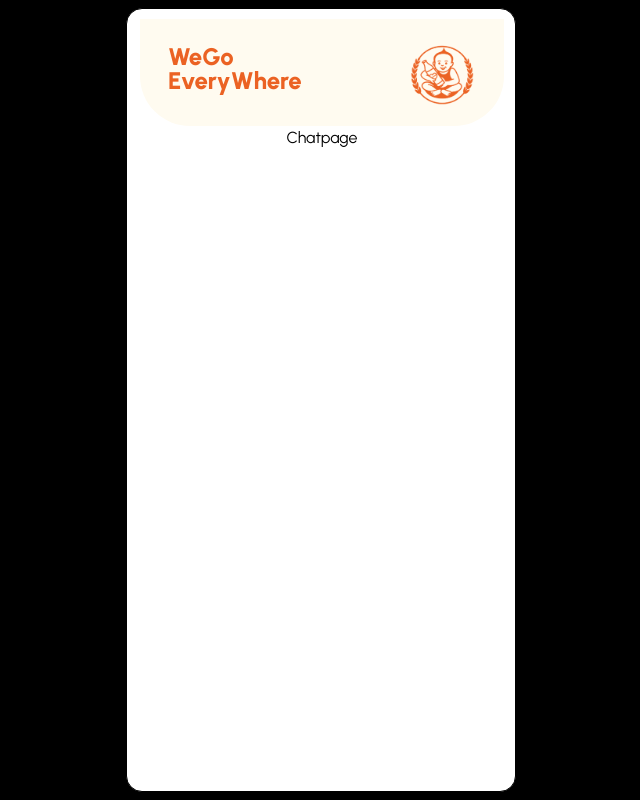
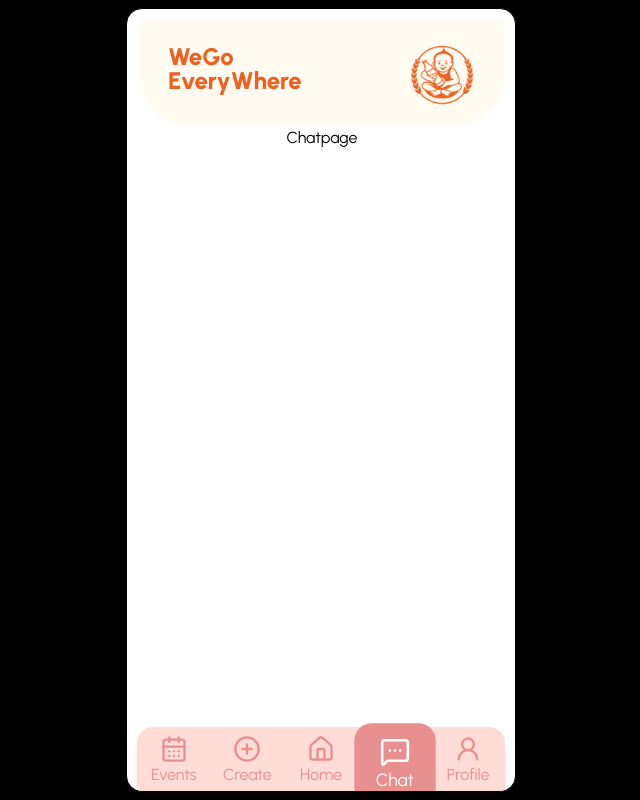
Before and after one commit to tharawaranuset/WeGoEveryWhere, a Next.js app in the folder projects/frontend/: page /chat in a window 1280 px wide. Shown: the whole page, without its empty margins (319-959 px from the left). Built offline with nearby package versions, Linux system fonts and the light colour scheme.

Commit message:
add nav bar chat page

```diff
--- a/projects/frontend/src/app/chat/page.tsx
+++ b/projects/frontend/src/app/chat/page.tsx
@@ -1,4 +1,11 @@
+import { Navbar } from "@/components/navbar/Navbar";
+
 const Chatpage = () => {
-  return <div className="flex justify-center">Chatpage</div>;
+  return (
+  <>
+    <div className="flex justify-center">Chatpage</div>
+    <Navbar />
+  </>
+  );
 };
 export default Chatpage;
```
